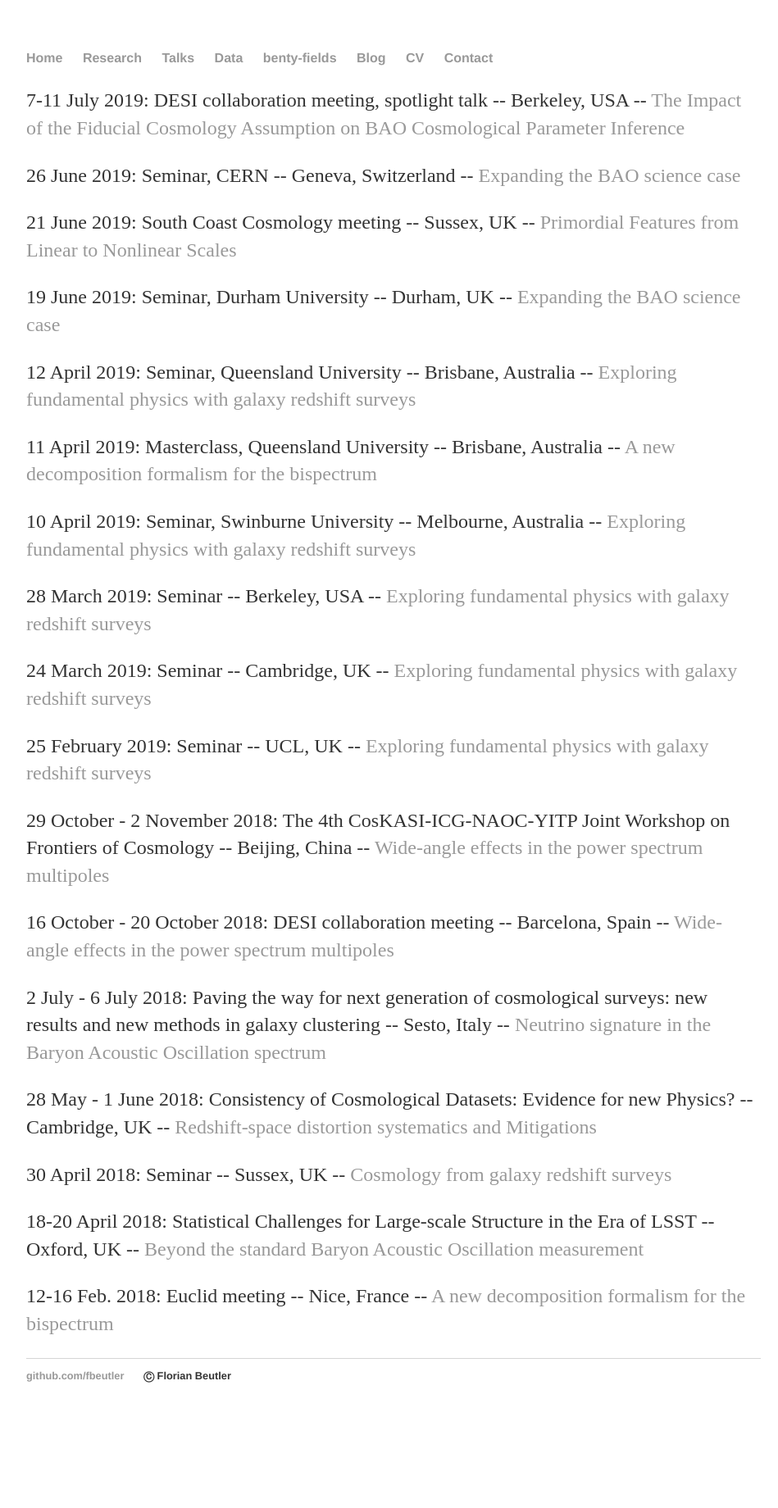
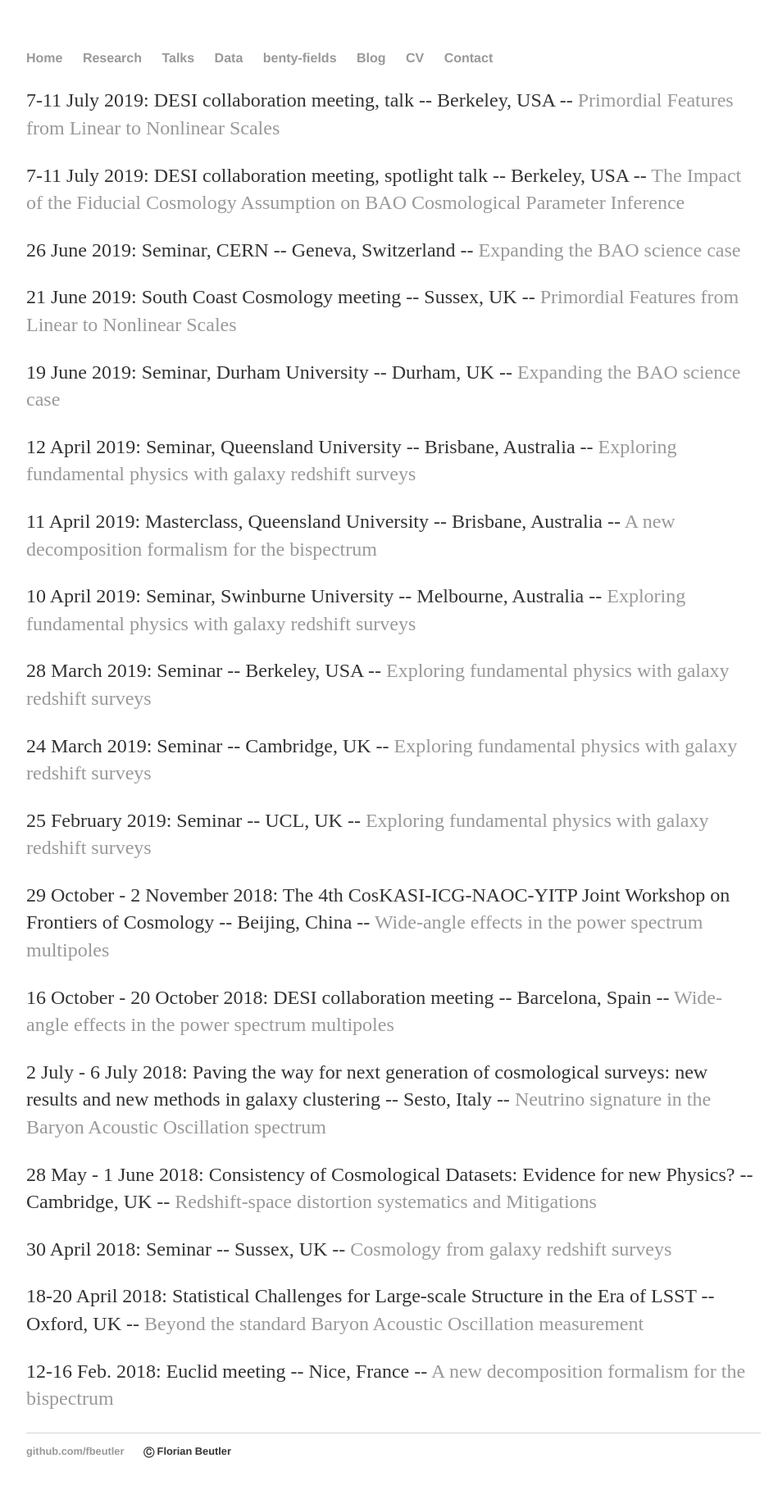
Before and after one commit to fbeutler/fbeutler.github.io, a Jekyll site: the page built from talks/talks.html, in a window 1280 px wide. Shown: the whole page at 82% size, without its empty margins (160-1109 px from the left). Built offline with Jekyll 4.4.1, drawn with Linux system fonts in a browser that asks for light colours; before the commit the page ends 1748 px from its top, so only the background shows below that.

Commit message:
Update talks.html

```diff
--- a/talks/talks.html
+++ b/talks/talks.html
@@ -4,6 +4,9 @@ title: My talks
 ---
 
 <div id="talks">
+  <p>
+     7-11 July 2019: DESI collaboration meeting, talk -- Berkeley, USA -- <a href='/static/Berkeley_DESI_meeting_2019_Florian_Beutler.pdf' target="_blank">Primordial Features from Linear to Nonlinear Scales</a>
+  </p>
   <p>
      7-11 July 2019: DESI collaboration meeting, spotlight talk -- Berkeley, USA -- <a href='/static/Berkeley_DESI_spotlight_2019_Florian_Beutler.pdf' target="_blank">The Impact of the Fiducial Cosmology Assumption on BAO Cosmological Parameter Inference</a>
   </p>
```
